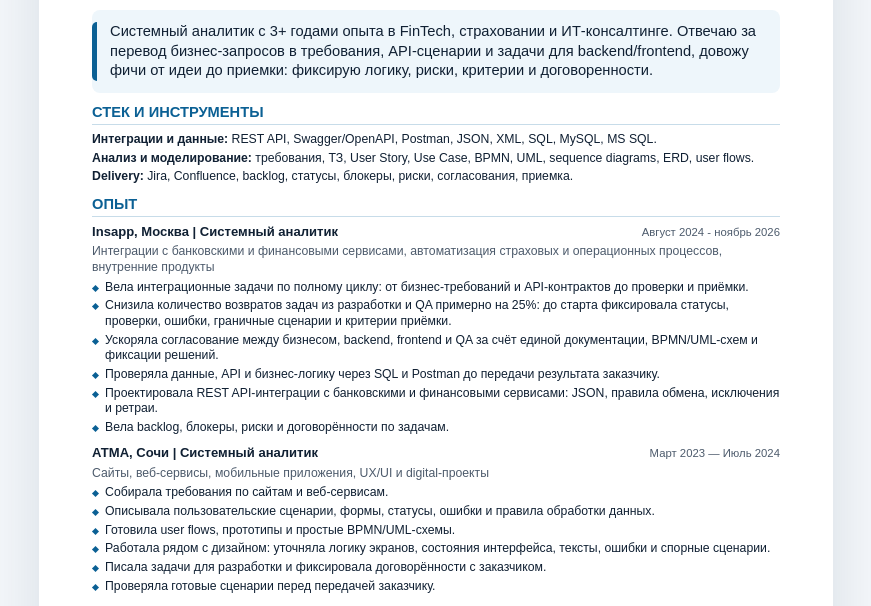
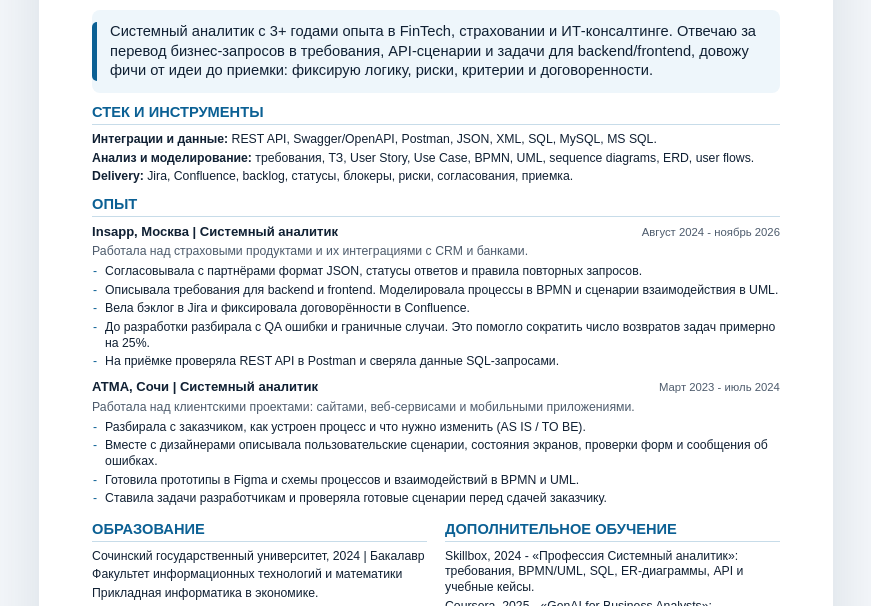
Before and after one commit to welinktoon/resume, a plain HTML site: page assets/resume-print.html in a window 1280 px wide. Shown: the part 175-781 px from the top of the page, without its empty margins (204-1075 px from the left). Drawn offline with Linux system fonts and the light colour scheme.

Commit message:
Describe products first and list experience by responsibility

```diff
--- a/assets/resume-print.html
+++ b/assets/resume-print.html
@@ -130,14 +130,10 @@
       }
 
       li::before {
-        content: "";
+        content: "-";
         position: absolute;
         left: 1px;
-        top: 0.48em;
-        width: 5px;
-        height: 5px;
-        transform: rotate(45deg);
-        background: #0b6094;
+        color: #0b6094;
       }
 
       .job {
@@ -233,31 +229,28 @@
             <h3>Insapp, Москва | Системный аналитик</h3>
             <span class="period">Август 2024 - ноябрь 2026</span>
           </div>
-          <p class="meta">Интеграции с банковскими и финансовыми сервисами, автоматизация страховых и операционных процессов, внутренние продукты</p>
+          <p class="meta">Работала над страховыми продуктами и их интеграциями с CRM и банками.</p>
           <ul>
-            <li>Вела интеграционные задачи по полному циклу: от бизнес-требований и API-контрактов до проверки и приёмки.</li>
-            <li>Снизила количество возвратов задач из разработки и QA примерно на 25%: до старта фиксировала статусы, проверки, ошибки, граничные сценарии и критерии приёмки.</li>
-            <li>Ускоряла согласование между бизнесом, backend, frontend и QA за счёт единой документации, BPMN/UML-схем и фиксации решений.</li>
-            <li>Проверяла данные, API и бизнес-логику через SQL и Postman до передачи результата заказчику.</li>
-            <li>Проектировала REST API-интеграции с банковскими и финансовыми сервисами: JSON, правила обмена, исключения и ретраи.</li>
-            <li>Вела backlog, блокеры, риски и договорённости по задачам.</li>
-          </ul>
+              <li>Согласовывала с партнёрами формат JSON, статусы ответов и правила повторных запросов.</li>
+              <li>Описывала требования для backend и frontend. Моделировала процессы в BPMN и сценарии взаимодействия в UML.</li>
+              <li>Вела бэклог в Jira и фиксировала договорённости в Confluence.</li>
+              <li>До разработки разбирала с QA ошибки и граничные случаи. Это помогло сократить число возвратов задач примерно на 25%.</li>
+              <li>На приёмке проверяла REST API в Postman и сверяла данные SQL-запросами.</li>
+            </ul>
         </article>
 
         <article class="job">
           <div class="job-head">
             <h3>АТМА, Сочи | Системный аналитик</h3>
-            <span class="period">Март 2023 — Июль 2024</span>
+            <span class="period">Март 2023 - июль 2024</span>
           </div>
-          <p class="meta">Сайты, веб-сервисы, мобильные приложения, UX/UI и digital-проекты</p>
+          <p class="meta">Работала над клиентскими проектами: сайтами, веб-сервисами и мобильными приложениями.</p>
           <ul>
-            <li>Собирала требования по сайтам и веб-сервисам.</li>
-            <li>Описывала пользовательские сценарии, формы, статусы, ошибки и правила обработки данных.</li>
-            <li>Готовила user flows, прототипы и простые BPMN/UML-схемы.</li>
-            <li>Работала рядом с дизайном: уточняла логику экранов, состояния интерфейса, тексты, ошибки и спорные сценарии.</li>
-            <li>Писала задачи для разработки и фиксировала договорённости с заказчиком.</li>
-            <li>Проверяла готовые сценарии перед передачей заказчику.</li>
-          </ul>
+              <li>Разбирала с заказчиком, как устроен процесс и что нужно изменить (AS IS / TO BE).</li>
+              <li>Вместе с дизайнерами описывала пользовательские сценарии, состояния экранов, проверки форм и сообщения об ошибках.</li>
+              <li>Готовила прототипы в Figma и схемы процессов и взаимодействий в BPMN и UML.</li>
+              <li>Ставила задачи разработчикам и проверяла готовые сценарии перед сдачей заказчику.</li>
+            </ul>
         </article>
       </section>
 
```
Also changed, not shown: index.html (+22 -19 lines), styles.css (+8 -0 lines), assets/resume-preview.png, 1 other file.
